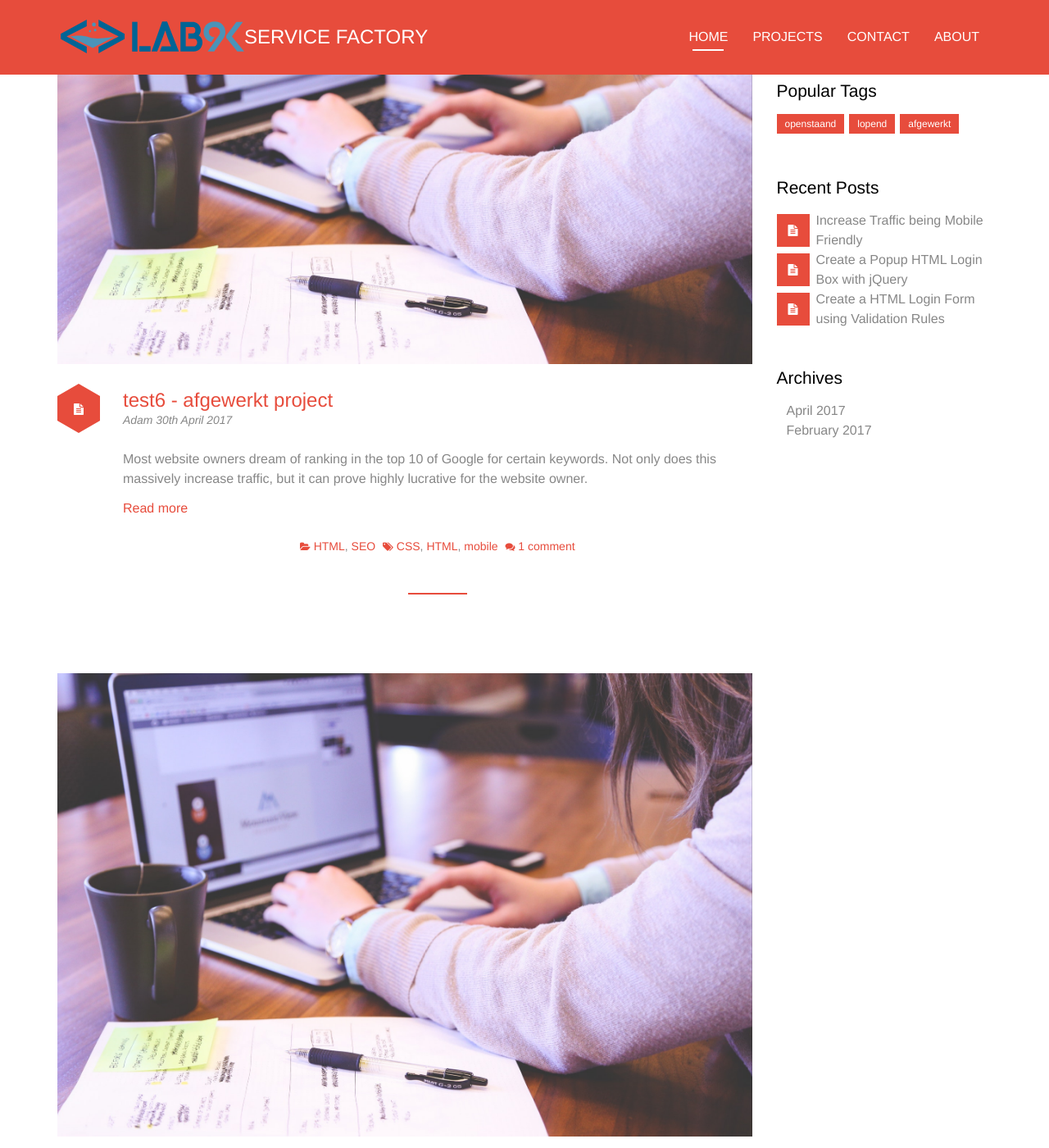
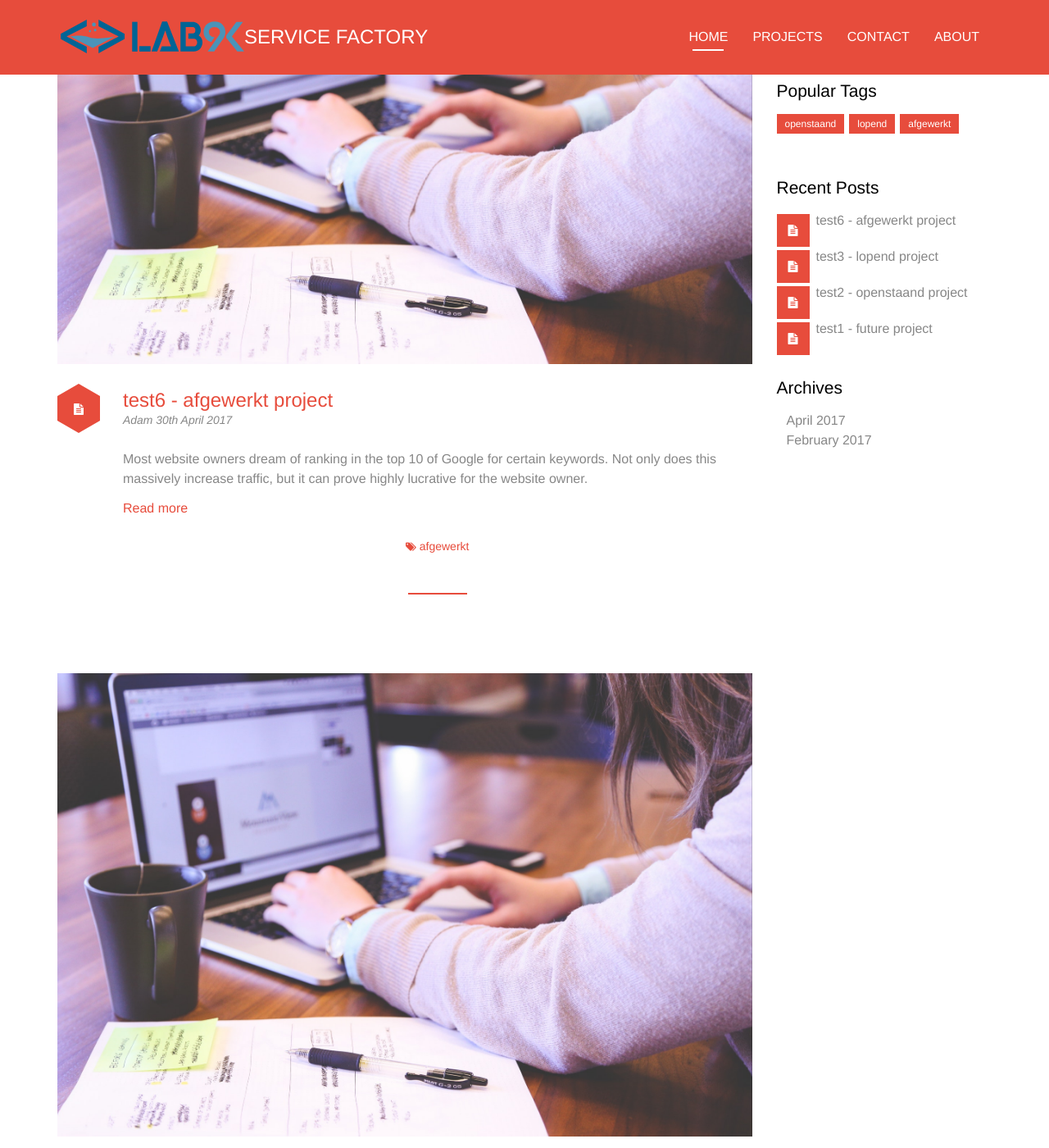
Before and after one commit to lab9k/ServiceFactory, a Jekyll site: the page built from projects.html, in a window 1280 px wide and 1400 px high, scrolled down 623 px. Shown: the whole window at 82% size. Built offline with Jekyll 4.4.1, drawn with Linux system fonts in a browser that asks for light colours; nearby versions of some CDN libraries; some of the changed text lies outside the part shown.

Commit message:
show tags for project items + show recent posts

```diff
--- a/_layouts/default.html
+++ b/_layouts/default.html
@@ -100,7 +100,10 @@
         {{ content }}
 
 
+
+
             <footer id="footer" role="contentinfo">
+
                 <section class="section section-normal has-top swatch-black-white">
                     <div class="decor-top">
                         <svg class="decor hidden-xs hidden-sm" height="100%" preserveAspectRatio="none" version="1.1" viewBox="0 0 100 100" width="100%"
--- a/projects.html
+++ b/projects.html
@@ -32,15 +32,15 @@ title: Service factory
 						{% for post in site.categories.project %}
 							<article id="post-191" class="post-showinfo  post-191 post type-post status-publish format-standard has-post-thumbnail hentry category-html category-seo tag-css tag-html tag-mobile">
 								<div class="post-media overlay">
-									<a href="https://www.adam-bray.com/2017/04/30/increase-traffic-being-mobile-friendly/" class="feature-image hover-animate">
+									<a href="{{ site.baseurl }}{{ post.url }}" class="feature-image hover-animate">
 									<img src="{{ site.baseurl }}{{ post.image }}" alt="img-4-1170x400.png"><i class="fa fa-link"></i></a>
 								</div>
 								<div class="post-head small-screen-center">
 									<h2 class="post-title entry-title">
-										<a href="https://www.adam-bray.com/2017/04/30/increase-traffic-being-mobile-friendly/" title="Permalink to Increase Traffic being Mobile Friendly" rel="bookmark"> {{ post.title }} </a>
+										<a href="{{ site.baseurl }}{{ post.url }}" title="Permalink to Increase Traffic being Mobile Friendly" rel="bookmark"> {{ post.title }} </a>
 									</h2>
 									<small class="post-author">
-										<a href="https://www.adam-bray.com"> Adam </a>
+										<a href=""> Adam </a>
 									</small>
 									<small class="post-date">
 										30th April 2017
@@ -53,31 +53,18 @@ title: Service factory
 								</div>
 								<div class="post-body entry-content">
 									<p>Most website owners dream of ranking in the top 10 of Google for certain keywords. Not only does this massively increase traffic, but it can prove highly lucrative for the website owner.</p>
-									<a href="https://www.adam-bray.com/2017/04/30/increase-traffic-being-mobile-friendly/" class="more-link">Read more</a>
+									<a href="{{ site.baseurl }}{{ post.url }}" class="more-link">Read more</a>
 								</div>
 								<div class="post-extras bordered text-center">
 									<div class="text-center">
-										<span class="post-category">
-											<i class="fa fa-folder-open"></i>
-											<a href="" rel="tag">HTML</a>, <a href="https://www.adam-bray.com/category/web-development/seo/" rel="tag">SEO</a>
-										</span>
 										<span class="post-tags">
 											<i class="fa fa-tags"></i>
-											<a href="" rel="tag">CSS</a>, <a href="https://www.adam-bray.com/tag/html/" rel="tag">HTML</a>, <a href="https://www.adam-bray.com/tag/mobile/" rel="tag">mobile</a>
-										</span>
-										<span class="post-link">
-											<i class="fa fa-comments"></i>
-											<a href="">1 comment</a>
+											{% for tag in post.tags %}
+												<a href="" rel="tag">{{ tag }}</a>
+											{% endfor %}
 										</span>
 									</div>
 								</div>
-								<span class="hide">
-									<span class="author vcard">
-										<span class="fn">Adam</span>
-									</span>
-									<span class="entry-title">{{ post.title }}</span>
-									<time class="entry-date updated" datetime="2017-04-30T19:16:36+00:00">{{ post.date | date_to_long_string }}</time>
-								</span>
 							</article>
 						{% endfor %}
 					{% else %}
@@ -119,27 +106,17 @@ title: Service factory
 				<div id="recent-posts-3" class="sidebar-widget  widget_recent_entries">
 					<h3 class="sidebar-header">Recent Posts</h3>
 					<ul>
+						{% if site.posts.size > 0 %}
+							{% for post in site.categories.project | sort: 'date' %}
 							<li>
 								<div class="post-icon">
 									<i class="fa fa-file-text"></i>
 								</div>
-							<a href="https://www.adam-bray.com/2017/04/30/increase-traffic-being-mobile-friendly/" title="Increase Traffic being Mobile Friendly">Increase Traffic being Mobile Friendly</a>
+								<a href="{{ site.baseurl }}{{ post.url }}" title="{{ post.title }}">{{ post.title }}</a>
 								<small></small>
 							</li>
-						<li>
-							<div class="post-icon">
-								<i class="fa fa-file-text"></i>
-							</div>
-							<a href="https://www.adam-bray.com/2017/02/21/create-a-popup-html-login-box-with-jquery/" title="Create a Popup HTML Login Box with jQuery">Create a Popup HTML Login Box with jQuery</a>
-							<small></small>
-						</li>
-						<li>
-							<div class="post-icon">
-								<i class="fa fa-file-text"></i>
-							</div>
-							<a href="https://www.adam-bray.com/2017/02/18/create-a-html-login-form-using-validation-rules/" title="Create a HTML Login Form using Validation Rules">Create a HTML Login Form using Validation Rules</a>
-							<small></small>
-						</li>
+							{% endfor %}
+						{% endif %}
 					</ul>
 				</div>
 				<div id="archives-3" class="sidebar-widget  widget_archive">
```
Also changed, not shown: index.html (+1 -13 lines). Lines whose indentation alone changed are shown as unchanged.
